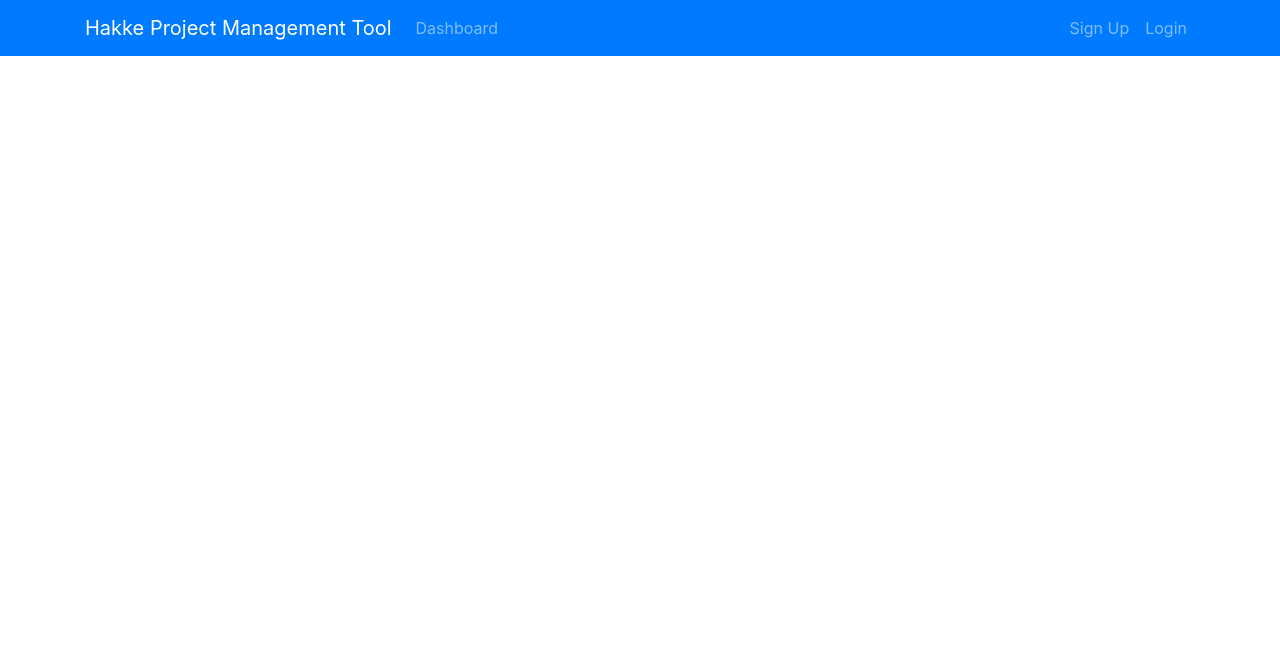
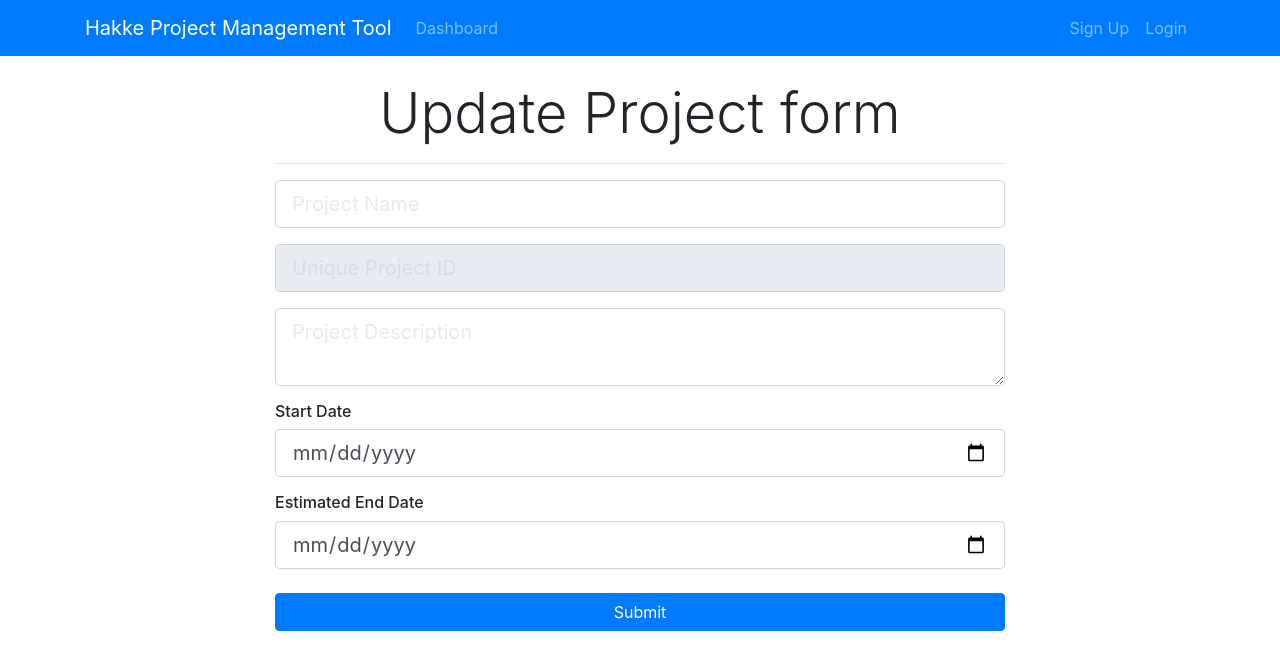
Before and after one commit to aarya526/HakkePPMTool, a React (Create React App) app in the folder hakke-ppmtool-react/: page /updateProject/1 in a window 1280 px wide. Shown: the top 670 px of the page. Built offline with nearby package versions, Linux system fonts and the light colour scheme.

Commit message:
Update project

```diff
--- a/hakke-ppmtool-react/src/App.js
+++ b/hakke-ppmtool-react/src/App.js
@@ -7,6 +7,7 @@
 import AddProject from "./components/Project/AddProject";
 import { Provider } from "react-redux";
 import store from './store';
+import UpdateProject from "./components/Project/UpdateProject";
 
 class App extends Component {
   render() {
@@ -17,6 +18,7 @@
             <Header />
             <Route exact path="/dashboard" component={Dashboard} />
             <Route exact path="/addProject" component={AddProject} />
+            <Route exact path="/updateProject/:id" component={UpdateProject} />
           </div>
         </Router>
       </Provider>
--- a/hakke-ppmtool-react/src/components/Project/ProjectItem.js
+++ b/hakke-ppmtool-react/src/components/Project/ProjectItem.js
@@ -1,4 +1,5 @@
 import React, { Component } from "react";
+import { Link } from "react-router-dom";
 
 class ProjectItem extends Component {
   render() {
@@ -22,11 +23,11 @@
                     <i className="fa fa-flag-checkered pr-1"> Project Board </i>
                   </li>
                 </a>
-                <a href="#">
+                <Link to={`/updateProject/${project.projectIdentifier}`}>
                   <li className="list-group-item update">
-                    <i className="fa fa-edit pr-1"> Update Project Info</i>
+                    <i className="fa fa-edit pr-1">Update Project Info</i>
                   </li>
-                </a>
+                </Link>
                 <a href="">
                   <li className="list-group-item delete">
                     <i className="fa fa-minus-circle pr-1"> Delete Project</i>
--- /dev/null
+++ b/hakke-ppmtool-react/src/components/Project/UpdateProject.js
@@ -0,0 +1,61 @@
+import React, { Component } from "react";
+
+class updateProject extends Component {
+  render() {
+    return (
+      <div className="register">
+        <div className="container">
+          <div className="row">
+            <div className="col-md-8 m-auto">
+              <h5 className="display-4 text-center">Update Project form</h5>
+              <hr />
+              <form>
+                <div className="form-group">
+                  <input
+                    type="text"
+                    className="form-control form-control-lg "
+                    placeholder="Project Name"
+                  />
+                </div>
+                <div className="form-group">
+                  <input
+                    type="text"
+                    className="form-control form-control-lg"
+                    placeholder="Unique Project ID"
+                    disabled
+                  />
+                </div>
+                <div className="form-group">
+                  <textarea
+                    className="form-control form-control-lg"
+                    placeholder="Project Description"
+                  ></textarea>
+                </div>
+                <h6>Start Date</h6>
+                <div className="form-group">
+                  <input
+                    type="date"
+                    className="form-control form-control-lg"
+                    name="start_date"
+                  />
+                </div>
+                <h6>Estimated End Date</h6>
+                <div className="form-group">
+                  <input
+                    type="date"
+                    className="form-control form-control-lg"
+                    name="end_date"
+                  />
+                </div>
+
+                <input type="submit" className="btn btn-primary btn-block mt-4" />
+              </form>
+            </div>
+          </div>
+        </div>
+      </div>
+    );
+  }
+}
+
+export default updateProject;
```
